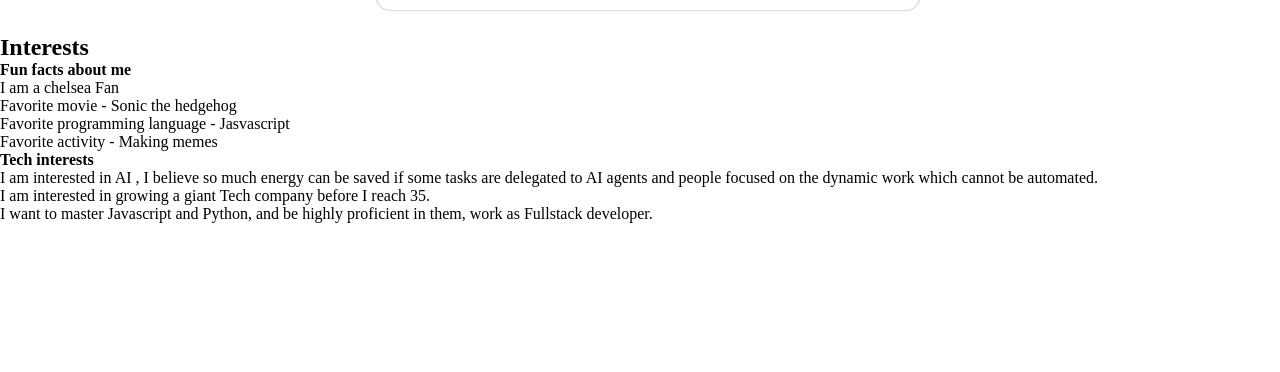
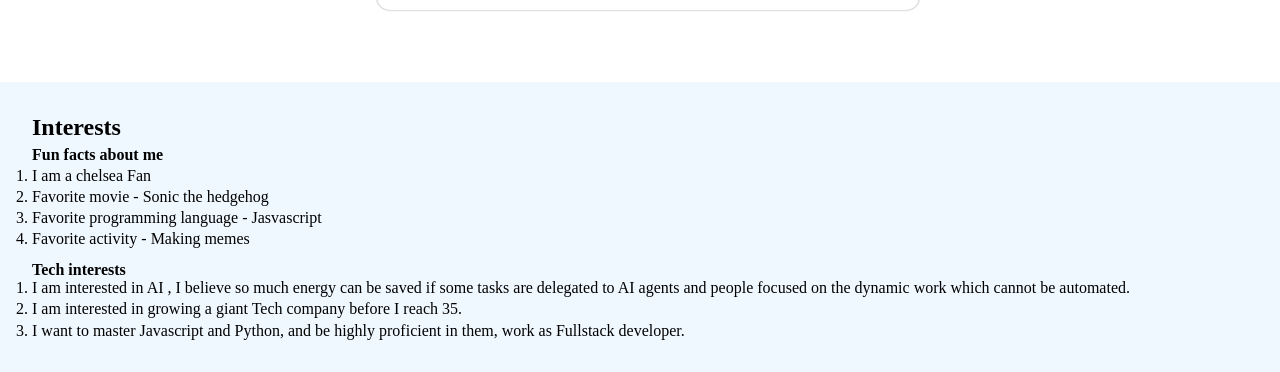
Before and after one commit to Captain-Carl-Larc/portifolio, a plain HTML site: page index.html in a window 1280 px wide. Shown: the part 2690-3062 px from the top of the page. Before the commit the page ends 2913 px from the top, so only its background shows below. Drawn offline with Linux system fonts and the light colour scheme.

Commit message:
interest section styling

```diff
--- a/styles.css
+++ b/styles.css
@@ -124,6 +124,26 @@ nav div h1{
     border-radius: 0.6rem;
 }
 
+#interests{
+    margin-top: 3rem;
+    background-color: aliceblue;
+    padding: 2rem;
+}
+#interests h2{
+    padding-bottom: 0.3rem;
+}
+.fun-facts-cont h4{
+    padding-bottom: 0.2rem;
+}
+ol {
+    display: flex;
+    flex-direction: column;
+    row-gap: 0.2rem;
+}
+.tech-interests{
+    padding-top: 0.8rem;
+}
+
 
 @media (max-width: 480px) {
     nav{
```
